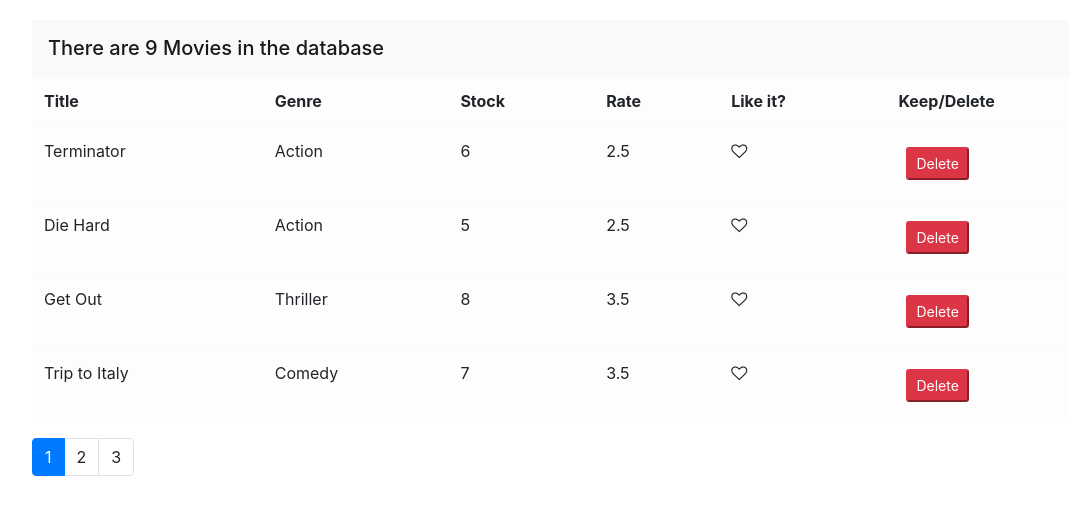
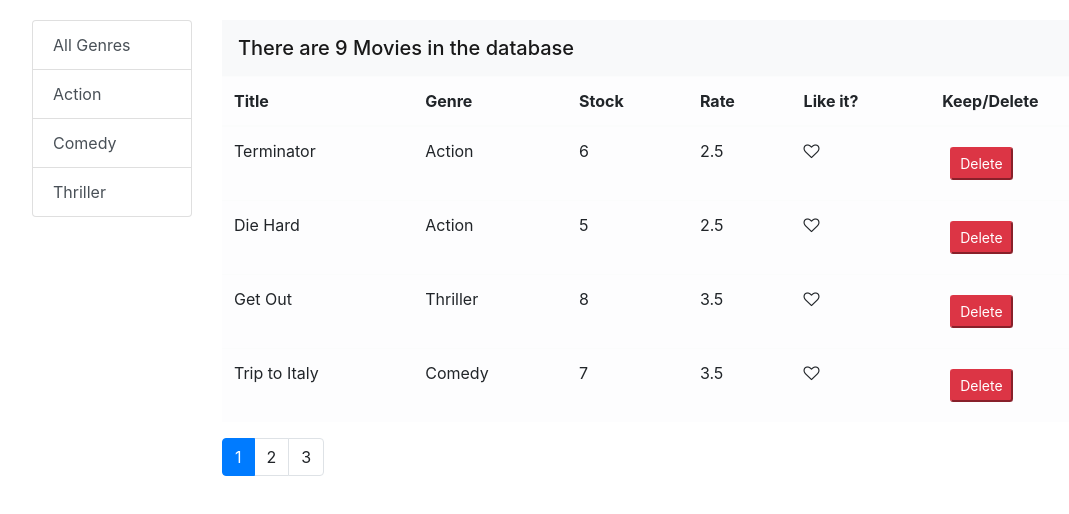
Before and after one commit to samit403/Mosh-Tutorial, a React (Create React App) app: page / in a window 1280 px wide. Shown: the top 514 px of the page, without its empty margins (53-1122 px from the left). Built offline with nearby package versions, Linux system fonts and the light colour scheme.

Commit message:
My Solution towards listGroup imlementation (partially working)

```diff
--- a/src/components/common/like.jsx
+++ b/src/components/common/like.jsx
@@ -8,6 +8,7 @@ class Like extends Component {
   render() {
     return (
       <i
+        style={{ cursor: "pointer" }}
         onClick={this.props.onLikeClick}
         className={this.getLikeClass()}
         aria-hidden="true"
--- /dev/null
+++ b/src/components/common/listGroup.jsx
@@ -0,0 +1,31 @@
+import React from "react";
+import "bootstrap/dist/css/bootstrap.css";
+
+const ListGroup = props => {
+  const genres = props.genres;
+
+  return (
+    <div className="list-group">
+      <button
+        className="list-group-item list-group-item-action"
+        style={{ cursor: "pointer" }}
+        onClick={props.onAllGenresClick}
+      >
+        All Genres
+      </button>
+      {/* dynamically generate other genres in the list group */}
+      {genres.map(genre => (
+        <button
+          key={genre._id}
+          style={{ cursor: "pointer" }}
+          className="list-group-item list-group-item-action"
+          onClick={() => props.onGenreClick(genre)}
+        >
+          {genre.name}
+        </button>
+      ))}
+    </div>
+  );
+};
+
+export default ListGroup;
--- a/src/components/common/pagination.jsx
+++ b/src/components/common/pagination.jsx
@@ -5,7 +5,6 @@ import PropTypes from "prop-types";
 const Pagination = props => {
   const { itemsCount, pageSize, currentPage, onPageChange } = props;
   const pagesCount = Math.ceil(itemsCount / pageSize);
-  console.log(currentPage);
 
   // [1, 2...pagesCount].map()
   if (pagesCount === 1) return null;
--- a/src/components/movies.jsx
+++ b/src/components/movies.jsx
@@ -5,13 +5,16 @@ import "font-awesome/css/font-awesome.css";
 import Like from "./common/like";
 import Pagination from "./common/pagination";
 import { paginate } from "../utils/paginate";
+import ListGroup from "./common/listGroup";
+import { getGenres } from "../services/fakeGenreService";
 
 class Movies extends Component {
   // State of the component
   state = {
     movies: getMovies(),
     pageSize: 4,
-    currentPage: 1
+    currentPage: 1,
+    genres: getGenres()
   };
 
   // event Handlers
@@ -32,6 +35,20 @@ class Movies extends Component {
     this.setState({ currentPage: page });
   };
 
+  handleGenreClick = genre => {
+    // console.log(genre.name);
+    let movies = [...this.state.movies];
+    const filteredMovies = movies.filter(
+      movie => movie.genre.name === genre.name
+    );
+    // console.log(filteredMovies);
+    this.setState({ movies: filteredMovies });
+  };
+
+  handleAllGenresClick = () => {
+    console.log("all genres clicked");
+  };
+
   // render function
   render() {
     if (this.state.movies.length === 0) {
@@ -50,6 +67,15 @@ class Movies extends Component {
 
     return (
       <React.Fragment>
+        <div className="row">
+          <div className="col-2">
+            <ListGroup
+              genres={this.state.genres}
+              onGenreClick={this.handleGenreClick}
+              onAllGenresClick={this.handleAllGenresClick}
+            />
+          </div>
+          <div className="col">
             <nav className="navbar navbar-light bg-light">
               <span className="navbar-brand mb-0 h2">
                 There are {this.state.movies.length} Movies in the database
@@ -94,13 +120,15 @@ class Movies extends Component {
                 })}
               </tbody>
             </table>
-        {/* pagination component */}
             <Pagination
               itemsCount={this.state.movies.length}
               pageSize={this.state.pageSize}
               currentPage={this.state.currentPage}
               onPageChange={this.handlePageChange}
             />
+          </div>
+        </div>
+        {/* pagination component */}
       </React.Fragment>
     );
   }
```
Lines whose indentation alone changed are shown as unchanged.
